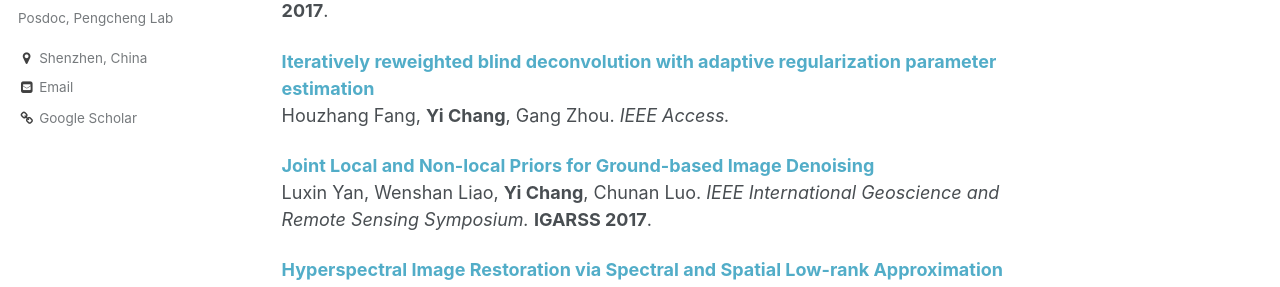
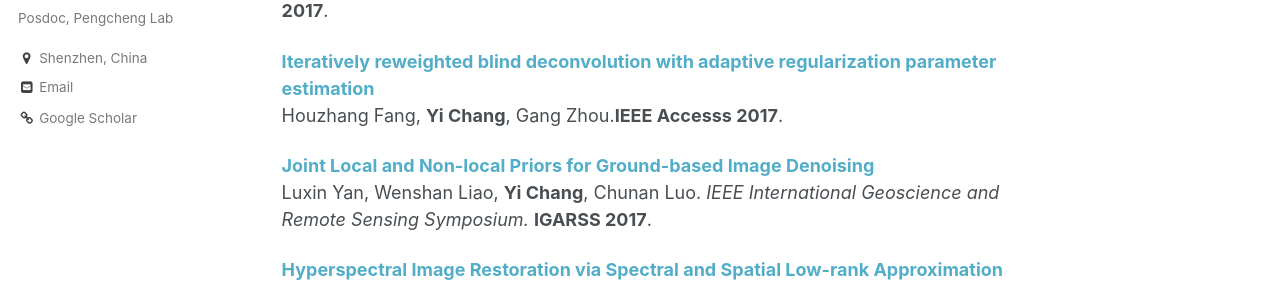
Before and after one commit to zhanwenchen/owuchangyuo.github.io, a Jekyll site: the page built from _pages/publications.md, in a window 1280 px wide and 900 px high, scrolled down 1241 px. Shown: the part 155-442 px from the top of the window. Built offline with Jekyll 4.4.1, drawn with Linux system fonts in a browser that asks for light colours.

Commit message:
Update publications.md

```diff
--- a/_pages/publications.md
+++ b/_pages/publications.md
@@ -47,7 +47,7 @@ Shoukui Yao, <b>Yi Chang</b>, Xiaojuan Qin, Yaozong Zhang, Tianxu Zhang.
 <b>Yi Chang</b>, Luxin Yan, Sheng Zhong. <i>IEEE Computer Vision and Pattern Recognition.</i> <b>CVPR 2017</b>.
 
 <b>[Iteratively reweighted blind deconvolution with adaptive regularization parameter estimation](https://owuchangyuo.github.io/publications/IRBD)</b><br>
-Houzhang Fang, <b>Yi Chang</b>, Gang Zhou. <i>IEEE Access.</i>
+Houzhang Fang, <b>Yi Chang</b>, Gang Zhou.<b>IEEE Accesss 2017</b>.
 
 <b>[Joint Local and Non-local Priors for Ground-based Image Denoising](https://owuchangyuo.github.io/publications/JLNP)</b><br>
 Luxin Yan, Wenshan Liao, <b>Yi Chang</b>, Chunan Luo.
```
